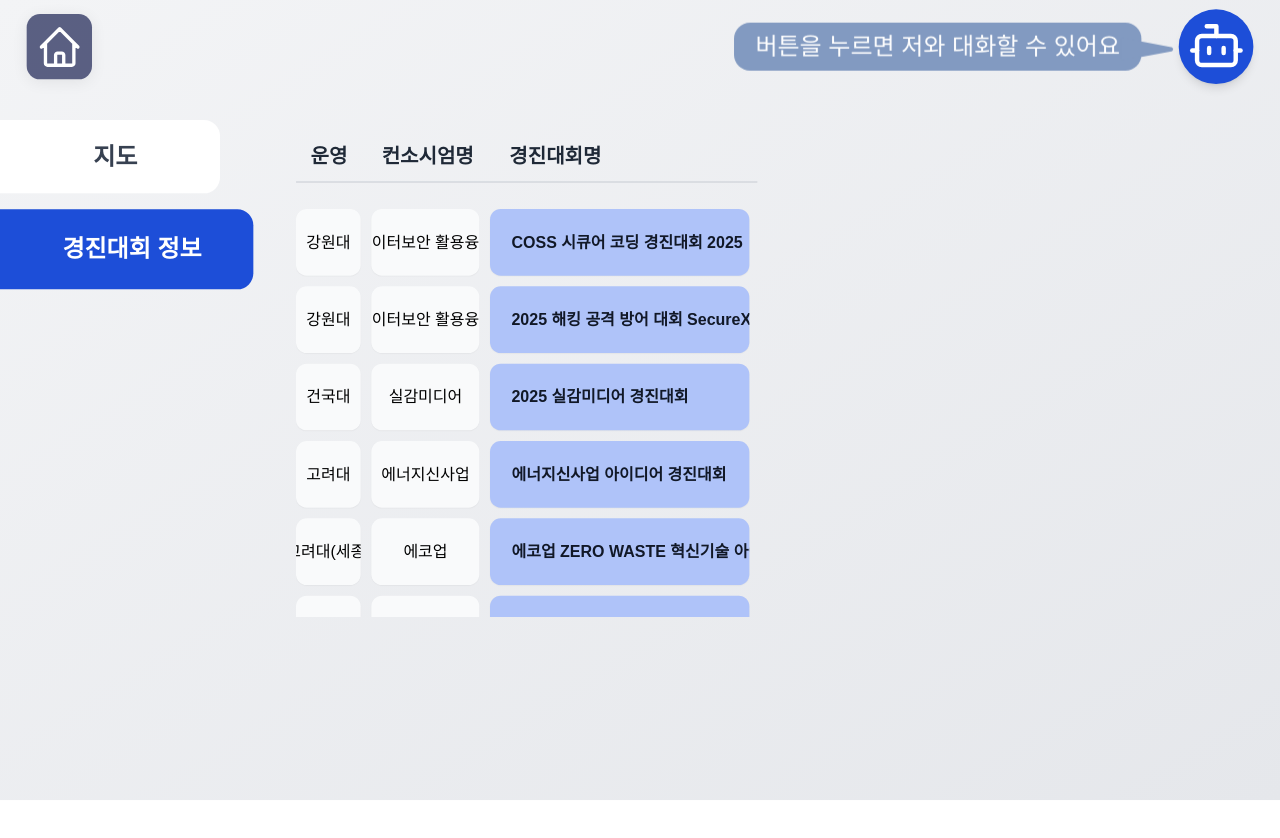
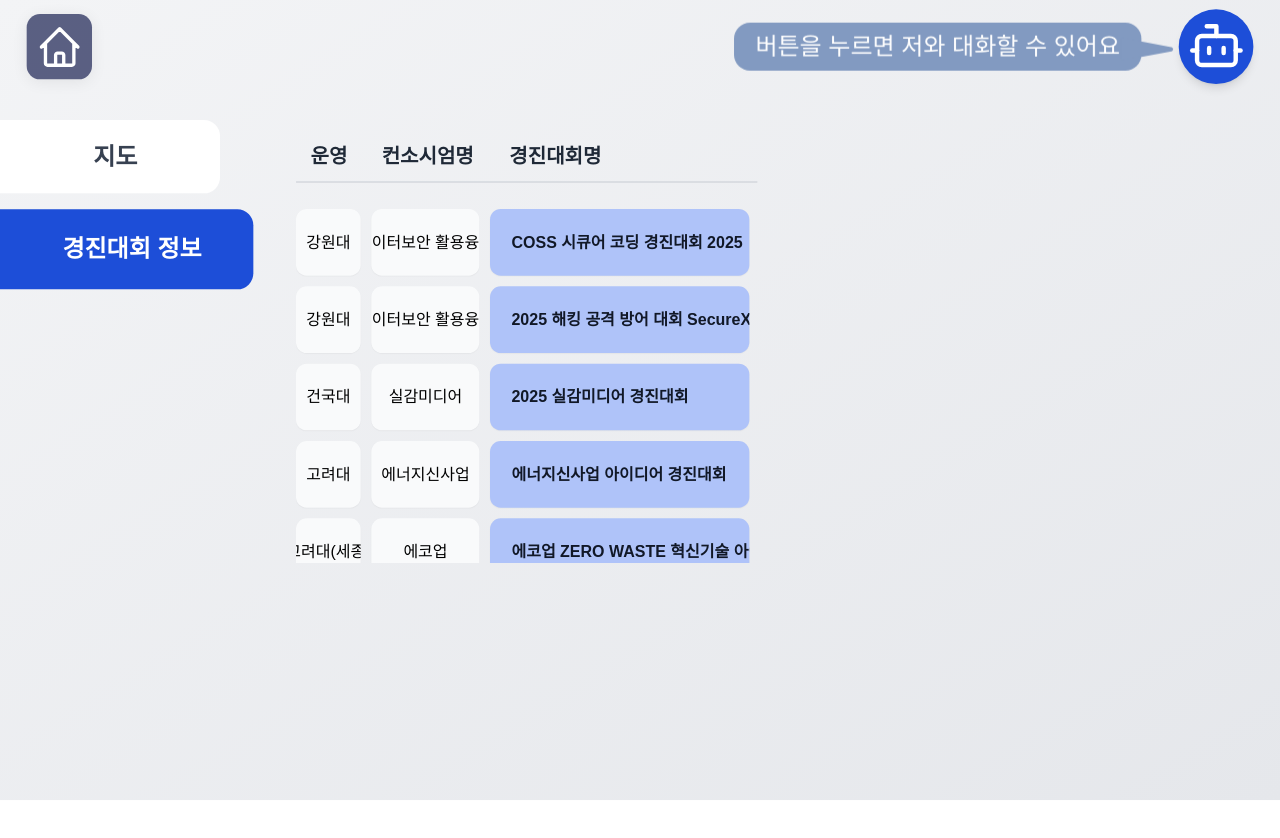
Before and after one commit to dohyung001/TEMIApp, a React (Vite) app in the folder web/: page /info in a window 1280 px wide. Shown: the top 838 px of the page. Built offline with nearby package versions, Linux system fonts and the light colour scheme.

Commit message:
[refactor]: 리스트 레이아웃 수정

```diff
--- a/web/src/pages/InfoPage.jsx
+++ b/web/src/pages/InfoPage.jsx
@@ -47,7 +47,7 @@
 
                 {/* 2. 메인 컨텐츠 영역 */}
                 <main
-                    className="flex-grow flex flex-col overflow-hidden min-w-0 p-4 mr-32 ml-12 mt-10"
+                    className="flex-grow flex flex-col overflow-hidden min-w-0 p-4 mr-32 ml-12 mt-10 mb-20"
                     >
                     {/* 2-1. 지도 탭 */}
                     {activeView === 'map' && (
@@ -72,7 +72,7 @@
                             </div>
 
                             {/* 리스트 (스크롤 영역) */}
-                            <div className="flex-1 overflow-y-auto pr-3 custom-scrollbar">
+                            <div className="flex-1 overflow-y-auto pr-3 pb-10 custom-scrollbar">
                                 <div className="space-y-4">
                                     {infoData.map((item) => (
                                         <div
```
